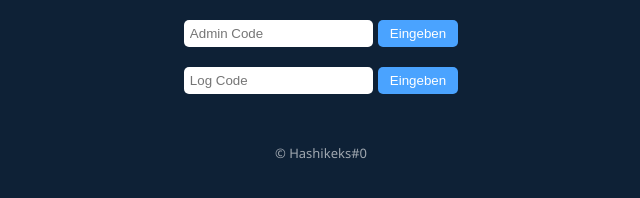
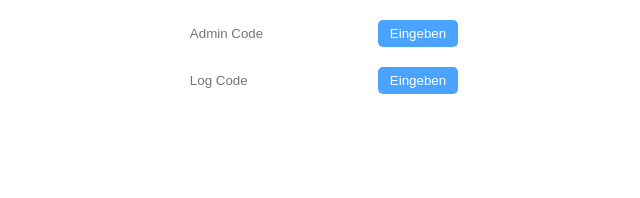
Before and after one commit to Hashikeks/Fahrzeuge, a plain HTML site: page index.html in a window 1280 px wide. Shown: the whole page, without its empty margins (319-959 px from the left). Drawn offline with Linux system fonts and the light colour scheme.

Commit message:
Change background color to transparent in index.html

```diff
--- a/index.html
+++ b/index.html
@@ -4,7 +4,7 @@
 <meta charset="UTF-8">
 <title>Fahrzeugübersicht</title>
 <style>
-body { margin: 0; font-family: "Segoe UI", Arial, sans-serif; background: #0e2136; color: #fff; }
+body { margin: 0; font-family: "Segoe UI", Arial, sans-serif; background: transparent; color: #fff; }
 .container { max-width: 1800px; margin: 50px auto; padding: 20px; }
 .title { text-align: center; font-size: 36px; letter-spacing: 3px; margin-bottom: 40px; position: relative; }
 .title::after { content: ""; width: 120px; height: 2px; background: #4aa3ff; display: block; margin: 15px auto 0; }
```
